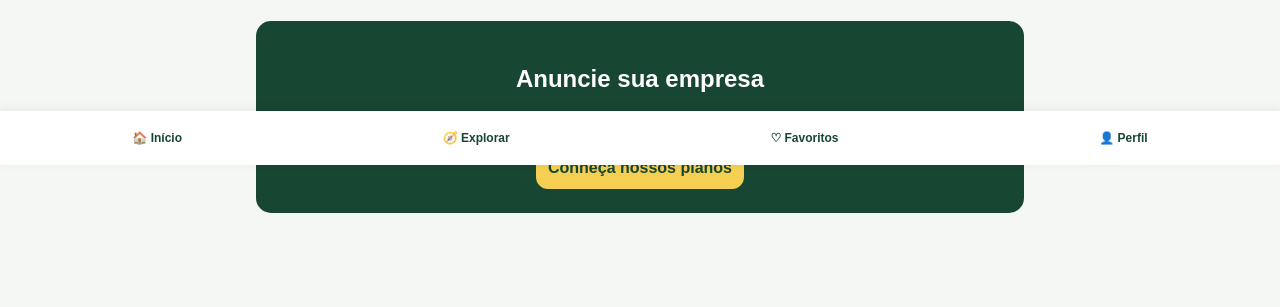
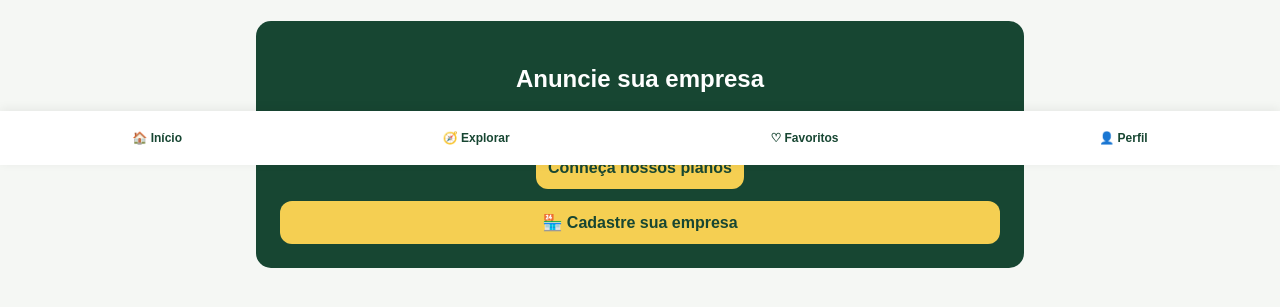
Before and after one commit to alexandrealvesbarros2030-lab/LUMIAR-DIGITAL, a plain HTML site: page index.html in a window 1280 px wide. Shown: the part 635-942 px from the top of the page. Drawn offline with Linux system fonts and the light colour scheme; no server answers.

Commit message:
Update index.html

```diff
--- a/index.html
+++ b/index.html
@@ -29,5 +29,24 @@ carregarEmpresas()
     home();
     alert('Erro ao carregar empresas.');
   });
+  const homeOriginal = home;
+
+home = function() {
+  homeOriginal();
+
+  const banner = document.querySelector('.banner');
+
+  if (banner) {
+    const botao = document.createElement('button');
+    botao.textContent = '🏪 Cadastre sua empresa';
+    botao.style.width = '100%';
+    botao.style.marginTop = '12px';
+    botao.onclick = () => {
+      window.location.href = 'comerciante.html';
+    };
+    banner.appendChild(botao);
+  }
+};
+
 </script>
 </html>
```
